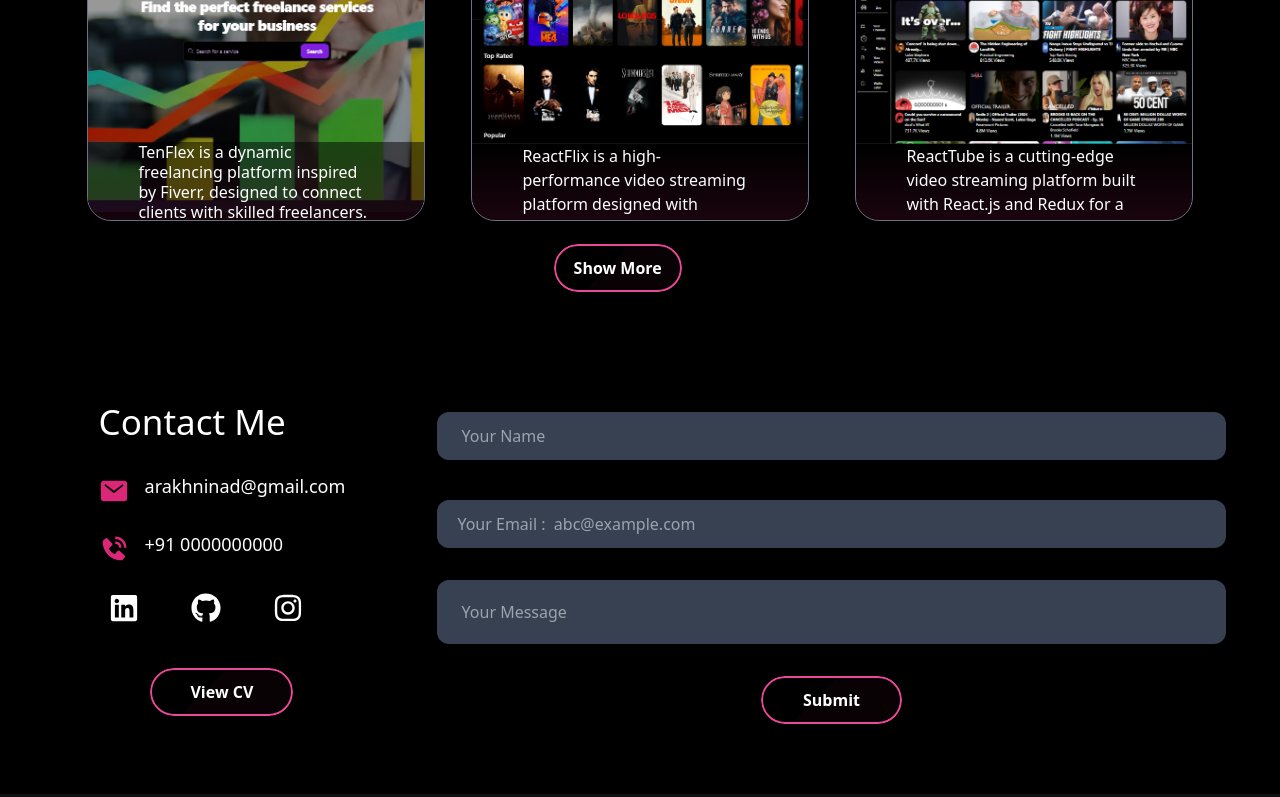
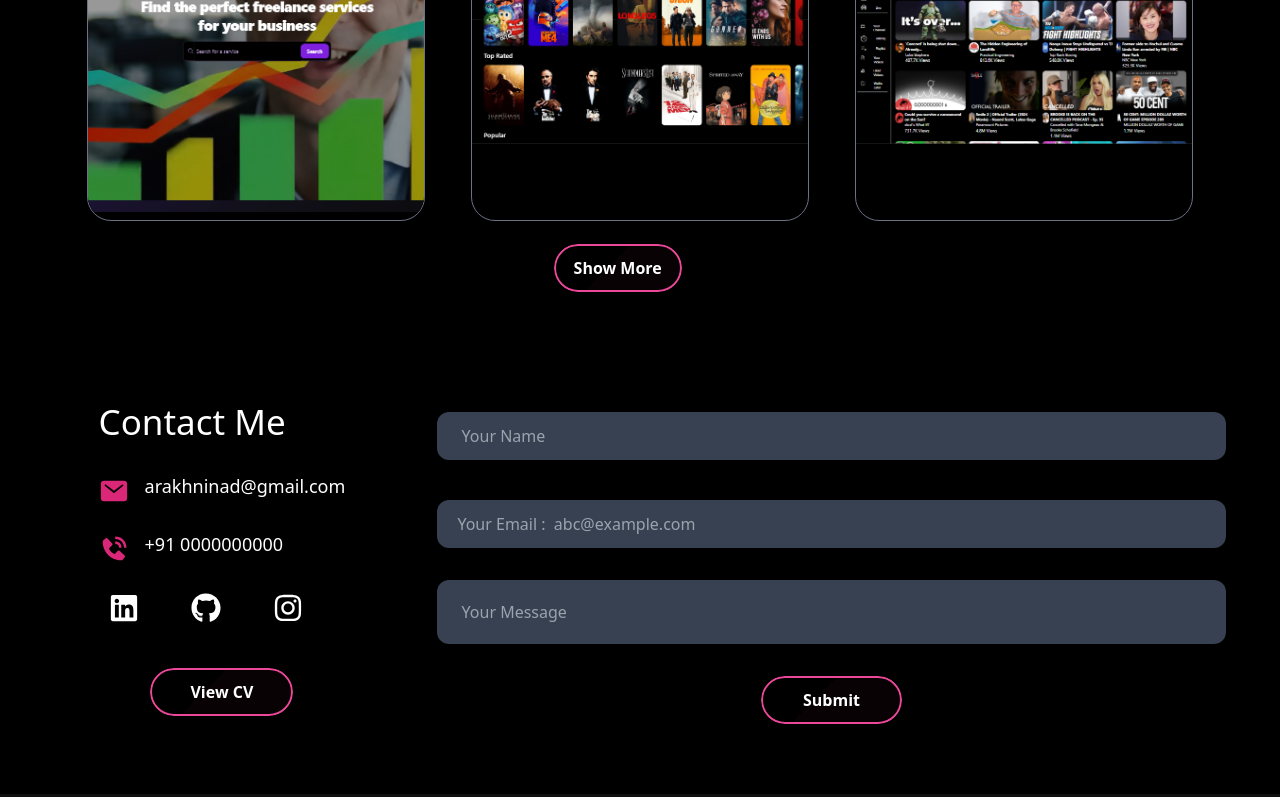
Before and after one commit to Ninad-arakh/React-Protfolio, a React (Create React App) app: page / in a window 1280 px wide. Shown: the part 1906-2703 px from the top of the page. Built offline with nearby package versions, Linux system fonts and the light colour scheme; no server answers.

Commit message:
projects animation update

```diff
--- a/src/components/Projects/Netflix.js
+++ b/src/components/Projects/Netflix.js
@@ -14,13 +14,13 @@ const Netflix = () => {
   }
   return (
     <div
-    className={`sm:w-[32%] my-[2%] sm:my-0 w-[90%] h-[32%] mx-auto sm:h-[100%] py-2 border border-gray-500 sm:mx-[2%] group rounded-3xl overflow-hidden  hover:scale-110 duration-500`}
+    className={`sm:w-[32%] my-[2%] sm:my-0 w-[90%] h-[32%] mx-auto sm:h-[100%] py-2 border border-gray-500 sm:mx-[2%] group rounded-3xl overflow-hidden  hover:scale-110 duration-500 relative`}
     >
       <div>
         <img alt="img" src={netflix} />
       </div>
 
-      <div className="bg-gradient-to-t from-pink-600 pb-[10%] sm:pb-[1%] group-hover:-translate-y-[100%] duration-200">
+      <div className="bg-gradient-to-t from-pink-600 sm:pb-[1%] group-hover:translate-y-6 translate-y-full absolute bottom-0 left-0 duration-200">
         <p className="text- bg-black bg-opacity-50 px-[2%] sm:px-[15%] sm:mb-5">
           ReactFlix is a high-performance video streaming platform designed with
           React.js and Redux for a smooth, interactive user experience. It
--- a/src/components/Projects/TenFlex.jsx
+++ b/src/components/Projects/TenFlex.jsx
@@ -2,6 +2,7 @@ import React from "react";
 import TenFleximg from "../../Assets/TenFlex.png";
 import useProject from "../../Hook/useProject";
 import { useNavigate } from "react-router-dom";
+import { useGSAP } from "@gsap/react";
 
 const TenFlex = () => {
   const navigate = useNavigate();
@@ -12,17 +13,37 @@ const TenFlex = () => {
     window.scrollTo({ top: 0, behavior: "smooth" });
     navigate(`/singleProject?name=TenFlex`);
   };
+
+  useGSAP(() => {
+    // gsap.from()
+  }, []);
+
   return (
     <div
-      className={`sm:w-[32%] w-[90%] my-[2%] sm:my-0 h-[32%] mx-auto sm:h-[100%] py-2 border  border-gray-500 sm:mx-[2%] group rounded-3xl overflow-hidden  hover:scale-110 duration-500 relative`}
+      className={`sm:w-[32%] w-[90%] my-[2%] sm:my-0 h-[32%] mx-auto sm:h-[100%] py-2 border  border-gray-500 sm:mx-[2%] group rounded-3xl   hover:scale-110 duration-500 relative overflow-hidden`}
     >
-      <div className="w-full h-full " >
-        <img alt="image" src={TenFleximg} className="object-cover w-full h-full "/>
+      <div className="w-full h-full ">
+        <img
+          alt="image"
+          src={TenFleximg}
+          className="object-cover w-full h-full "
+        />
       </div>
 
-      <div className="bg-gradient-to-t from-pink-600 flex flex-row pb-[10%] top-[20rem]  absolute sm:pb-[1%] group-hover:top-0  duration-200">
-        <p className="text- bg-black bg-opacity-50 px-[2%] sm:px-[15%] sm:mb-5 leading-tight">
-          TenFlex is a dynamic freelancing platform inspired by Fiverr, designed to connect clients with skilled freelancers. Built with Next.js for the frontend and Django for the backend, the website offers a full-featured experience including secure login/logout functionality, credential storage using hashed passwords, and Cloudinary support for efficient image handling.
+      <div
+        className="absolute bottom-0 left-0 w-full
+                  bg-gradient-to-t from-pink-600
+                  translate-y-full
+                  group-hover:translate-y-5
+                  transition-transform duration-300"
+      >
+        <p className="text- w-full h-full bg-black bg-opacity-50 px-[2%] sm:px-[15%] sm:mb-5 leading-tight">
+          TenFlex is a dynamic freelancing platform inspired by Fiverr, designed
+          to connect clients with skilled freelancers. Built with Next.js for
+          the frontend and Django for the backend, the website offers a
+          full-featured experience including secure login/logout functionality,
+          credential storage using hashed passwords, and Cloudinary support for
+          efficient image handling.
           <img
             className=" bg-white rounded-full border-2 mt-8 b-2 mb-25 border-stone-800 hover:border-purple-400 opacity-0 group-hover:opacity-80 h-12 group-hover:-translate-y-1  w-12  mx-[42%] sm:mx-[35%] justify-center shadow-2xl cursor-pointer"
             src="https://brandeps.com/icon-download/L/Link-icon-vector-01.svg"
--- a/src/components/Projects/Youtube.js
+++ b/src/components/Projects/Youtube.js
@@ -14,13 +14,13 @@ const Youtube = () => {
   };
   return (
     <div
-      className={`sm:w-[32%] w-[90%] my-[2%] sm:my-0 h-[32%] mx-auto sm:h-[100%] py-2 border border-gray-500 sm:mx-[2%] group rounded-3xl overflow-hidden  hover:scale-110 duration-500`}
+      className={`sm:w-[32%] w-[90%] my-[2%] sm:my-0 h-[32%] mx-auto sm:h-[100%] py-2 border border-gray-500 sm:mx-[2%] group rounded-3xl overflow-hidden  hover:scale-110 duration-500 relative`}
     >
       <div className="">
         <img alt="image" src={YouTube} />
       </div>
 
-      <div className="bg-gradient-to-t from-pink-600 pb-[10%] sm:pb-[1%] group-hover:-translate-y-[100%] duration-200">
+      <div className="bg-gradient-to-t from-pink-600 absolute left-0 bottom-0 sm:pb-[1%] group-hover:translate-y-6 translate-y-full duration-200">
         <p className="text- bg-black bg-opacity-50 px-[2%] sm:px-[15%] sm:mb-5">
           ReactTube is a cutting-edge video streaming platform built with
           React.js and Redux for a seamless user experience. Designed for high
```
